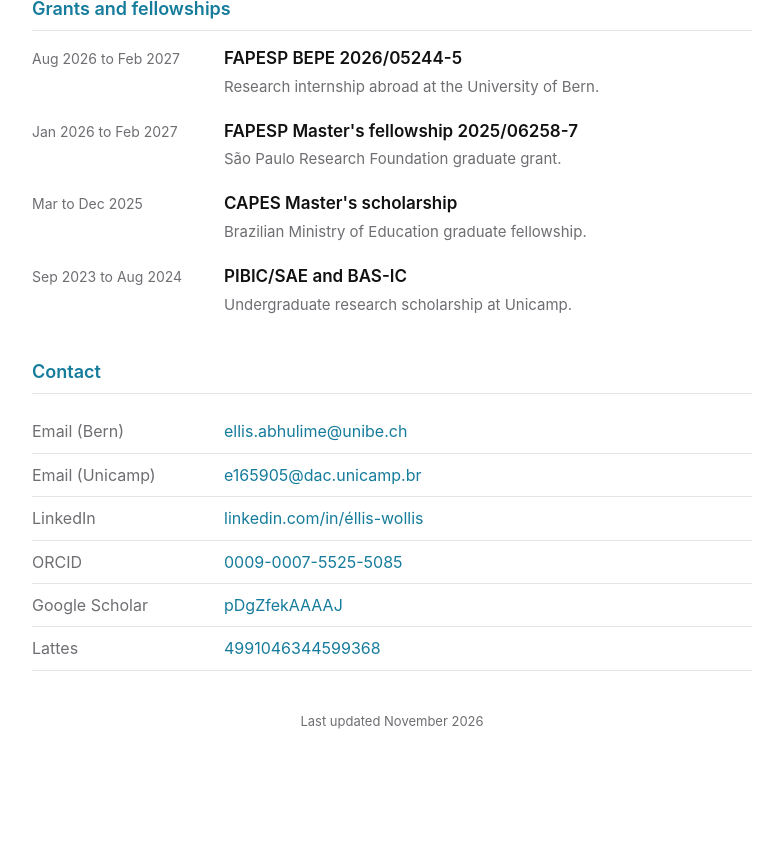
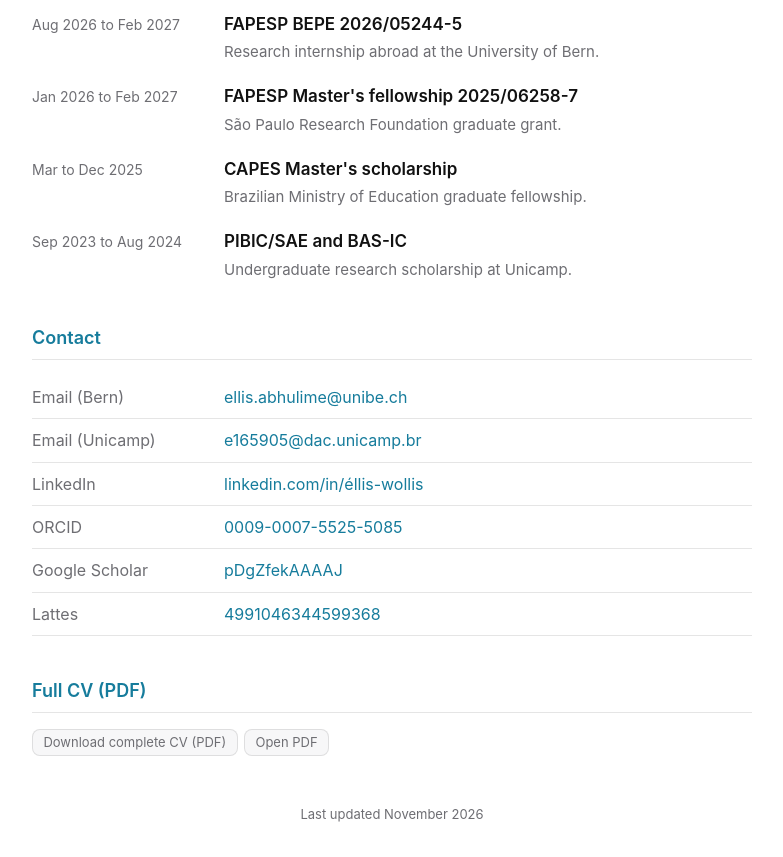
Before and after one commit to wollisellis/wollisellis.github.io, a plain HTML site: page cv.html in a window 1280 px wide. Shown: the part 1050-1907 px from the top of the page, without its empty margins (248-1031 px from the left). Before the commit the page ends 1814 px from the top, so only its background shows below. Drawn offline with Linux system fonts and the light colour scheme.

Commit message:
Move full CV PDF links below contact details

```diff
--- a/cv.html
+++ b/cv.html
@@ -24,7 +24,6 @@
 <main class="page">
   <h1 class="page-title">CV</h1>
   <p class="lead">Academic timeline.</p>
-  <p class="item-links"><a class="btn-sub" href="cv/Ellis_Wollis_Abhulime_CV.pdf" download="Ellis_Wollis_Abhulime_CV.pdf" data-track="cv-pdf-download">Download complete CV (PDF)</a><a class="btn-sub" href="cv/Ellis_Wollis_Abhulime_CV.pdf" target="_blank" rel="noopener" data-track="cv-pdf-view">Open PDF</a></p>
   <h2>Education and appointments</h2>
   <div class="tl">
     <p class="tl-date">Aug 2026 to Feb 2027</p>
@@ -77,6 +76,8 @@
     <li><span>Google Scholar</span><a href="https://scholar.google.com/citations?user=pDgZfekAAAAJ" data-track="icon-scholar" target="_blank" rel="noopener">pDgZfekAAAAJ</a></li>
     <li><span>Lattes</span><a href="http://lattes.cnpq.br/4991046344599368" data-track="icon-lattes" target="_blank" rel="noopener">4991046344599368</a></li>
   </ul>
+  <h2 id="pdf">Full CV (PDF)</h2>
+  <p class="item-links"><a class="btn-sub" href="cv/Ellis_Wollis_Abhulime_CV.pdf" download="Ellis_Wollis_Abhulime_CV.pdf" data-track="cv-pdf-download">Download complete CV (PDF)</a><a class="btn-sub" href="cv/Ellis_Wollis_Abhulime_CV.pdf" target="_blank" rel="noopener" data-track="cv-pdf-view">Open PDF</a></p>
 </main>
 <footer class="site-footer">
   <p>Last updated November 2026</p>
```
